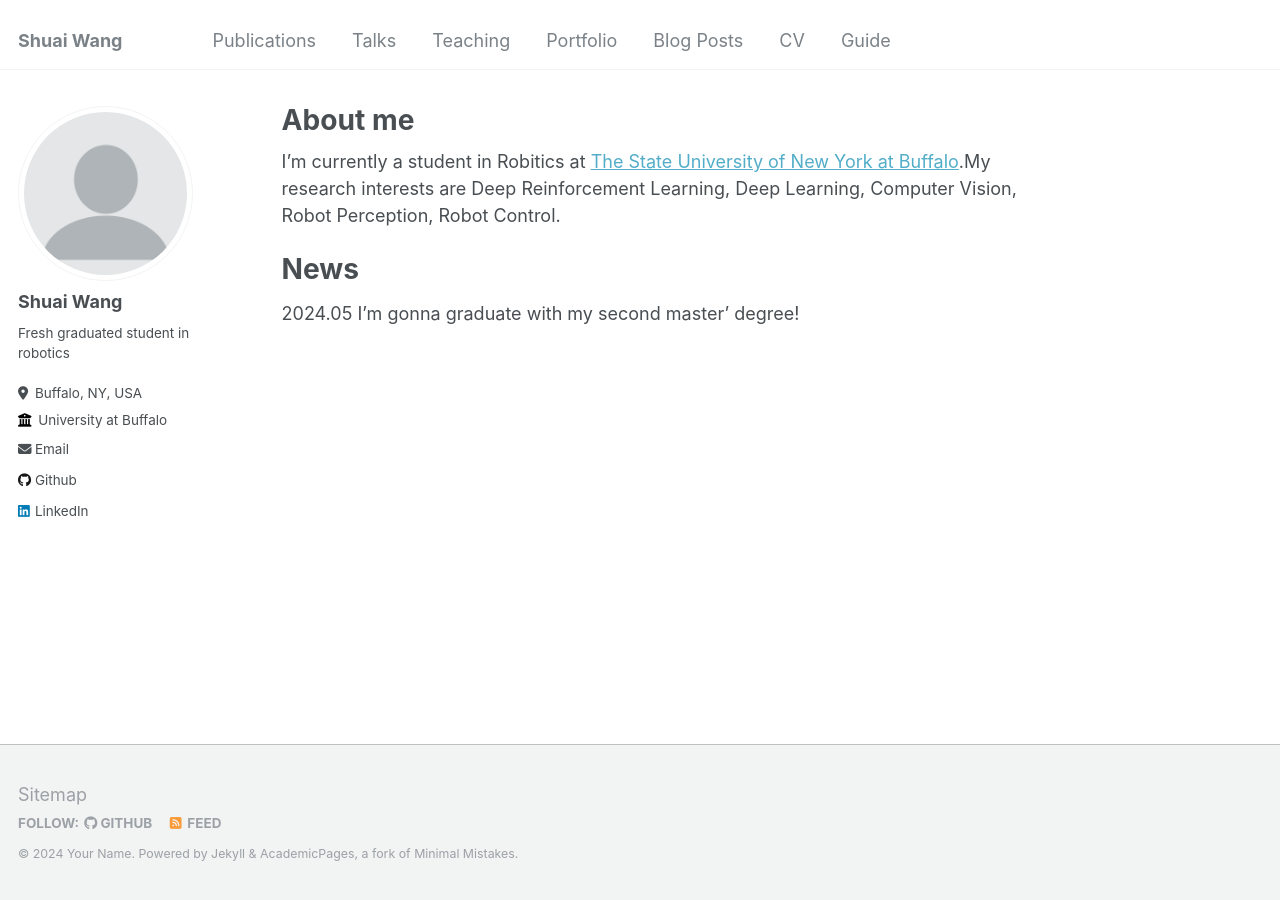
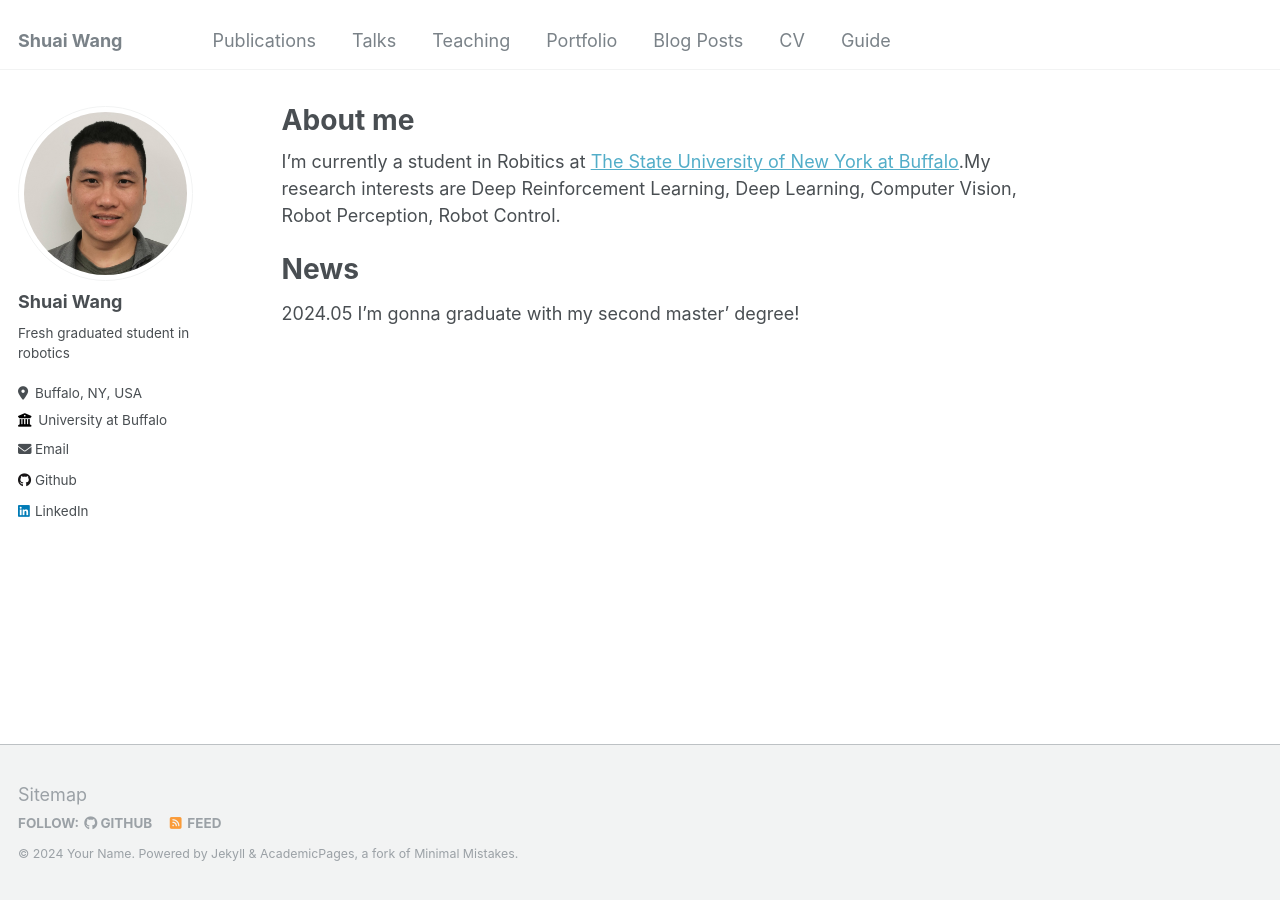
Before and after one commit to shuaiwang0/shuaiwang0.github.io, a Jekyll site: the page built from _pages/about.md, in a window 1280 px wide. Built offline with Jekyll 4.4.1, drawn with Linux system fonts in a browser that asks for light colours.

Commit message:
Update _config.yml

```diff
--- a/_config.yml
+++ b/_config.yml
@@ -21,7 +21,7 @@ repository               : "shuaiwang0/shuaiwang0.github.io"
 #               Additional customization can be done by editing /_includes/author-profile.html
 author:
   # Biographic information
-  avatar           : "profile.png"
+  avatar           : "cropped-Shuai Wang.jpg"
   name             : "Shuai Wang"
   pronouns         : # example: "he/his"
   bio              : "Fresh graduated student in robotics"
```
